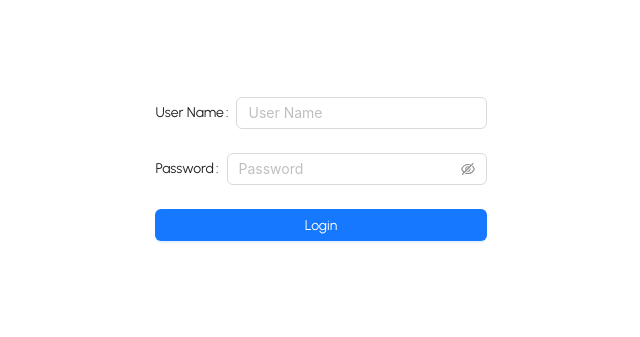
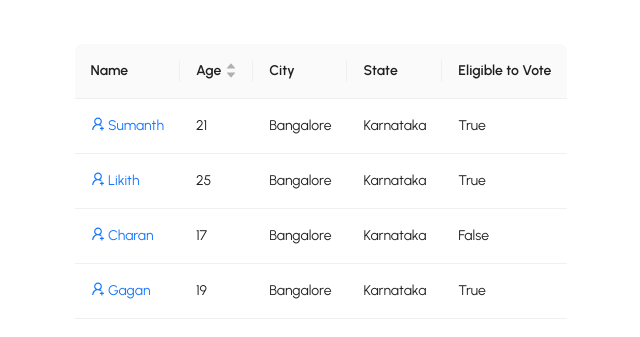
Before and after one commit to Sumanth-rockzz/AntDesignBasics, a React (Create React App) app: page / in a window 1280 px wide. Shown: the part 219-556 px from the top of the page, without its empty margins (319-959 px from the left). Built offline with nearby package versions, Linux system fonts and the light colour scheme.

Commit message:
Table Component

```diff
--- a/src/App.js
+++ b/src/App.js
@@ -1,31 +1,80 @@
 import React from "react";
 import "./App.css";
-import { Form, Input, Button } from "antd";
+import { Table } from "antd";
+import { UserAddOutlined } from "@ant-design/icons";
 
 const App = () => {
-  const submitHandler = (e) => {
-    console.log(e);
-  };
+  const data = [
+    {
+      name: "Sumanth",
+      age: 21,
+      city: "Bangalore",
+      state: "Karnataka",
+      key: 1,
+    },
+    {
+      name: "Likith",
+      age: 25,
+      city: "Bangalore",
+      state: "Karnataka",
+      key: 2,
+    },
+    {
+      name: "Charan",
+      age: 17,
+      city: "Bangalore",
+      state: "Karnataka",
+      key: 3,
+    },
+    {
+      name: "Gagan",
+      age: 19,
+      city: "Bangalore",
+      state: "Karnataka",
+      key: 4,
+    },
+  ];
+  let columns = [
+    {
+      title: "Name",
+      dataIndex: "name",
+      key: "key",
+      render: (value) => {
+        return (
+          <a href="/" onClick={() => console.log(value)}>
+            <UserAddOutlined /> {" " + value}
+          </a>
+        );
+      },
+    },
+    {
+      title: "Age",
+      dataIndex: "age",
+      key: "key",
+      sorter: (a, b) => a.age - b.age,
+    },
+    {
+      title: "City",
+      dataIndex: "city",
+      key: "key",
+    },
+    {
+      title: "State",
+      dataIndex: "state",
+      key: "key",
+    },
+    {
+      title: "Eligible to Vote",
+      key: "key",
+      render: (payload) => {
+        return <p>{payload.age >= 18 ? "True" : "False"}</p>;
+      },
+    },
+  ];
   return (
     <div className="app">
       <header className="app-header">
-        <Form onFinish={submitHandler}>
-          <Form.Item label="User Name" name="username">
-            <Input placeholder="User Name" required></Input>
-          </Form.Item>
-          <Form.Item label="Password" name="password">
-            <Input.Password
-              placeholder="Password"
-              type="password"
-              required
-            ></Input.Password>
-          </Form.Item>
-          <Form.Item>
-            <Button type="primary" htmlType="submit" block>
-              Login
-            </Button>
-          </Form.Item>
-        </Form>
+        <Table pagination={false} dataSource={data} columns={columns}></Table>
       </header>
     </div>
   );
```
